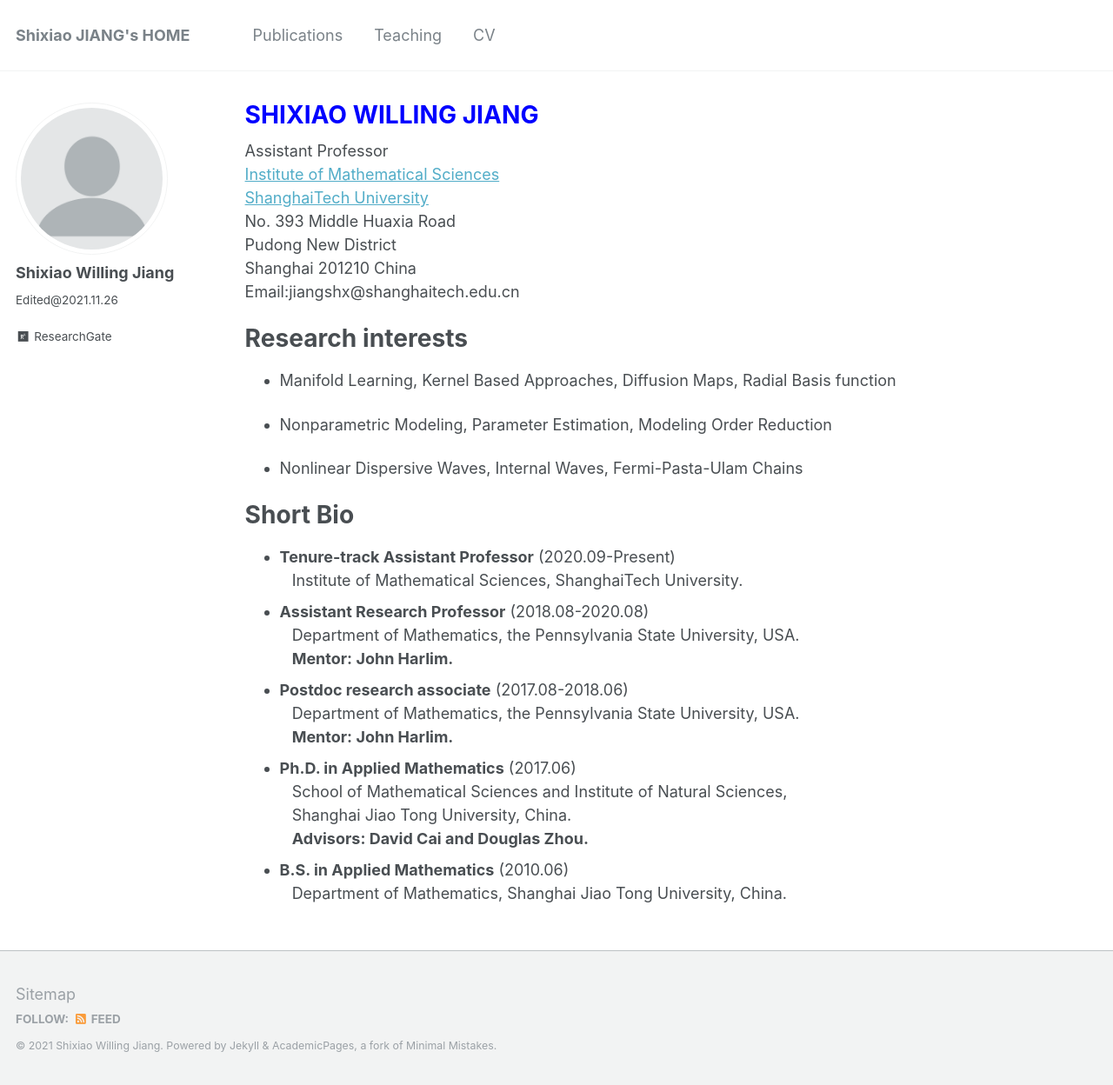
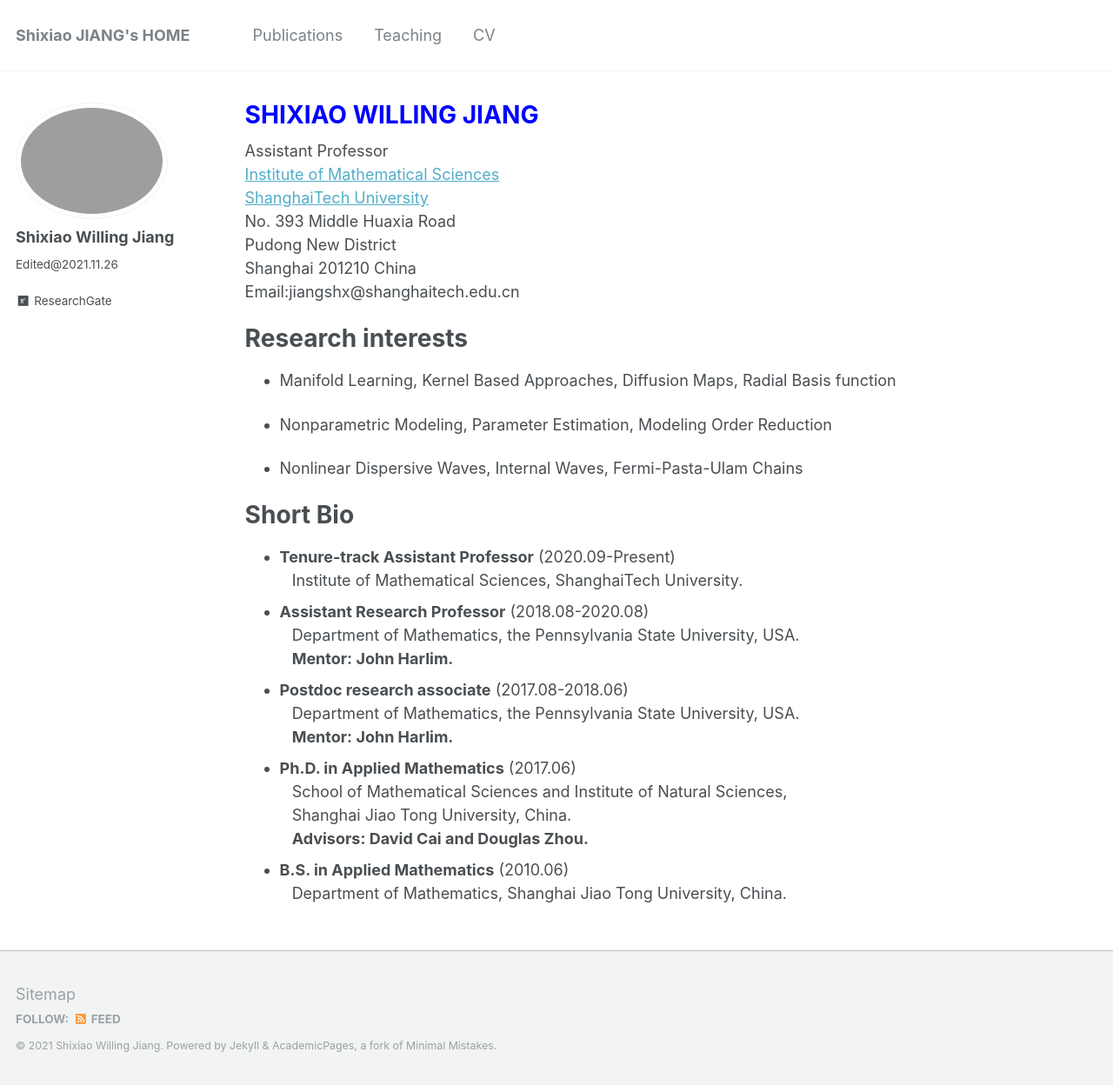
Before and after one commit to willingjiang/willingjiang.github.io, a Jekyll site: the page built from _pages/about.md, in a window 1280 px wide and 1248 px high. Shown: the whole window at 87% size. Built offline with Jekyll 4.4.1, drawn with Linux system fonts in a browser that asks for light colours.

Commit message:
Update _config.yml

```diff
--- a/_config.yml
+++ b/_config.yml
@@ -81,7 +81,7 @@ analytics:
 # Site Author
 author:
   name             : "Shixiao Willing Jiang"
-  avatar           : "profile.png"
+  avatar           : "my_profile.JPG"
   bio              : "Edited@2021.11.26" #"Your biography for the left-hand sidebar"
   location         : #"Location"
   employer         :
```
